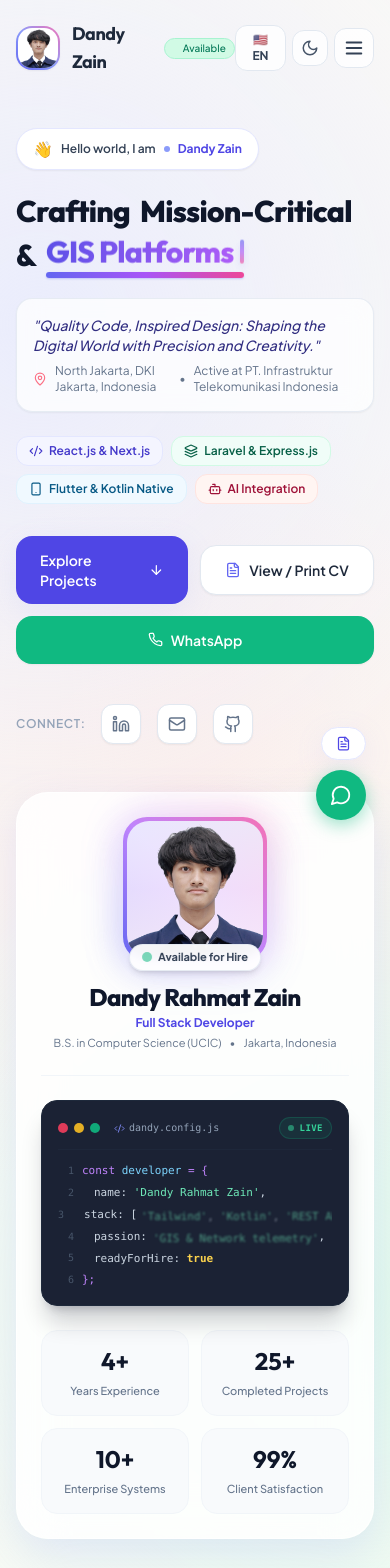
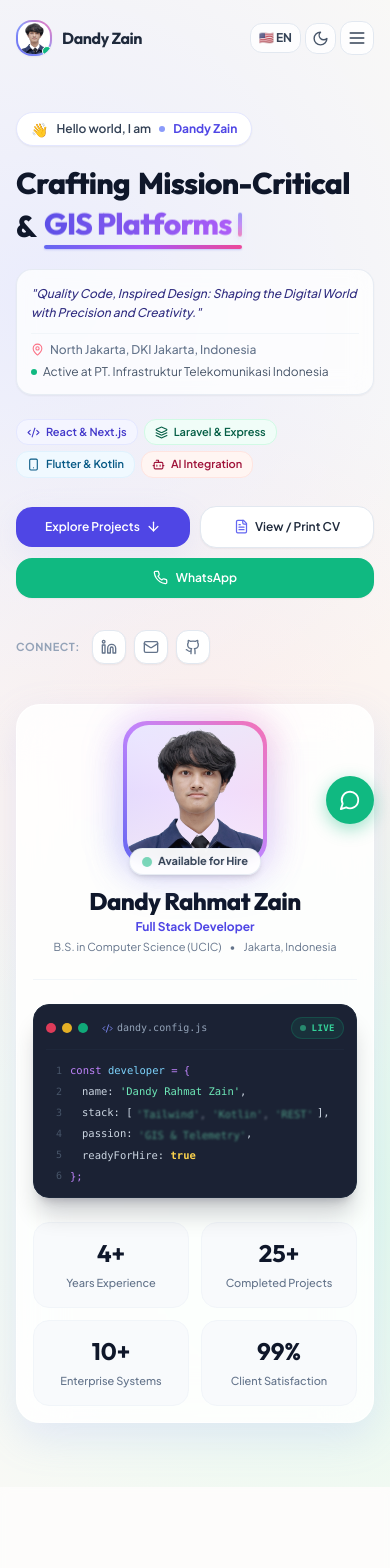
Before and after one commit to dandyzain/dandy-portfolio, a React (Vite) app: page / in a window 390 px wide. Shown: the top 1568 px of the page. Built offline with nearby package versions, Linux system fonts and the light colour scheme.

Commit message:
fix(mobile): optimize layout, card padding, typography, and modals for mobile devices

```diff
--- a/src/App.jsx
+++ b/src/App.jsx
@@ -57,18 +57,20 @@ function PortfolioContent() {
       <Footer />
 
       {/* Floating Action Quick Access (Bottom Right) with Spring Motion */}
-      <div className="fixed bottom-6 right-6 z-40 flex flex-col items-end gap-2.5 no-print">
+      <div className="fixed bottom-5 right-4 sm:bottom-6 sm:right-6 z-40 flex flex-col items-end gap-2.5 no-print">
+        {/* Desktop-only CV quick action button (hidden on mobile to prevent blocking card content) */}
         <motion.button
           whileHover={{ scale: 1.08, x: -3 }}
           whileTap={{ scale: 0.95 }}
           onClick={() => setIsCVModalOpen(true)}
-          className="flex items-center gap-2 px-3.5 py-2 rounded-full bg-white dark:bg-slate-800 text-indigo-700 dark:text-indigo-300 font-bold text-xs shadow-pastel-md border border-pastel-lavender dark:border-slate-700 transition-shadow"
+          className="hidden sm:flex items-center gap-2 px-3.5 py-2 rounded-full bg-white dark:bg-slate-800 text-indigo-700 dark:text-indigo-300 font-bold text-xs shadow-pastel-md border border-pastel-lavender dark:border-slate-700 transition-shadow"
           title={language === 'en' ? 'View Complete CV' : 'Lihat CV Lengkap'}
         >
           <FileText size={15} className="text-indigo-600" />
-          <span className="hidden sm:inline">{language === 'en' ? 'CV Document' : 'CV Dokumen'}</span>
+          <span>{language === 'en' ? 'CV Document' : 'CV Dokumen'}</span>
         </motion.button>
 
+        {/* WhatsApp Floating Button */}
         <motion.a
           whileHover={{ scale: 1.12, rotate: 6 }}
           whileTap={{ scale: 0.92 }}
@@ -83,7 +85,7 @@ function PortfolioContent() {
           href={`https://wa.me/${portfolioData.personal.rawPhone}?text=Halo%20Dandy,%20saya%20melihat%20portfolio%20web%20Anda.`}
           target="_blank"
           rel="noopener noreferrer"
-          className="flex items-center gap-2 p-3.5 rounded-full bg-emerald-500 text-white shadow-pastel-md"
+          className="flex items-center justify-center w-12 h-12 sm:w-14 sm:h-14 rounded-full bg-emerald-500 text-white shadow-pastel-md"
           title="Chat WhatsApp"
         >
           <MessageCircle size={22} />
--- a/src/components/Hero.jsx
+++ b/src/components/Hero.jsx
@@ -73,15 +73,15 @@ export default function Hero({ onOpenCVModal }) {
       passion: language === 'id' ? "'Aplikasi performa tinggi'" : "'High-performance apps'",
     },
     {
-      stack: ["'Next.js'", "'Express.js'", "'Vue.js'"],
+      stack: ["'Next.js'", "'Express'", "'Vue'"],
       passion: language === 'id' ? "'Sistem misi-kritis'" : "'Mission-critical systems'",
     },
     {
-      stack: ["'Tailwind'", "'Kotlin'", "'REST APIs'"],
-      passion: language === 'id' ? "'Platform GIS & Telemetri'" : "'GIS & Network telemetry'",
+      stack: ["'Tailwind'", "'Kotlin'", "'REST'"],
+      passion: language === 'id' ? "'Platform GIS & Telemetri'" : "'GIS & Telemetry'",
     },
     {
-      stack: ["'Docker'", "'Node.js'", "'PostgreSQL'"],
+      stack: ["'Docker'", "'Node.js'", "'Postgres'"],
       passion: language === 'id' ? "'Arsitektur scalable'" : "'Clean, scalable code'",
     },
   ];
@@ -114,9 +114,9 @@ export default function Hero({ onOpenCVModal }) {
   };
 
   return (
-    <section id="hero" className="relative pt-32 pb-20 md:pt-40 md:pb-28 overflow-hidden bg-pastel-radial">
+    <section id="hero" className="relative pt-28 pb-16 md:pt-40 md:pb-28 overflow-hidden bg-pastel-radial">
       <div className="max-w-7xl mx-auto px-4 sm:px-6 lg:px-8">
-        <div className="grid grid-cols-1 lg:grid-cols-12 gap-12 lg:gap-8 items-center">
+        <div className="grid grid-cols-1 lg:grid-cols-12 gap-10 lg:gap-8 items-center">
 
           {/* Left Column: Intro & Headline with Stagger Animation */}
           <motion.div
@@ -130,12 +130,12 @@ export default function Hero({ onOpenCVModal }) {
             <motion.div
               variants={itemVariants}
               whileHover={{ scale: 1.05 }}
-              className="inline-flex items-center gap-2 px-4 py-2 rounded-full bg-white dark:bg-slate-800 shadow-sm border border-pastel-lavender dark:border-slate-700 text-xs font-semibold text-slate-700 dark:text-slate-200 mb-6 cursor-default"
+              className="inline-flex items-center gap-2 px-3.5 sm:px-4 py-1.5 sm:py-2 rounded-full bg-white dark:bg-slate-800 shadow-sm border border-pastel-lavender dark:border-slate-700 text-xs font-semibold text-slate-700 dark:text-slate-200 mb-5 cursor-default"
             >
               <motion.span
                 animate={{ rotate: [0, 20, -10, 20, 0] }}
                 transition={{ duration: 1.8, repeat: Infinity, repeatDelay: 3 }}
-                className="text-base inline-block origin-bottom-right"
+                className="text-sm sm:text-base inline-block origin-bottom-right"
               >
                 👋
               </motion.span>
@@ -144,12 +144,12 @@ export default function Hero({ onOpenCVModal }) {
               <span className="text-indigo-600 dark:text-indigo-400 font-bold">Dandy Zain</span>
             </motion.div>
 
-            {/* Animated Headline: 2 clean intentional lines that never break awkwardly */}
+            {/* Animated Headline: Clean intentional lines */}
             <motion.h1
               variants={itemVariants}
-              className="font-display font-extrabold text-3xl sm:text-4xl lg:text-5xl xl:text-[3.4rem] text-slate-900 dark:text-white leading-[1.16] tracking-tight mb-5"
+              className="font-display font-extrabold text-3xl sm:text-4xl lg:text-5xl xl:text-[3.4rem] text-slate-900 dark:text-white leading-[1.18] sm:leading-[1.16] tracking-tight mb-5"
             >
-              {/* Line 1: Primary Action (Crafting Mission-Critical) */}
+              {/* Line 1: Primary Action */}
               <span className="block mb-1 sm:mb-1.5">
                 {t.headlineStart.split(' ').map((word, wIdx) => (
                   <motion.span
@@ -167,7 +167,7 @@ export default function Hero({ onOpenCVModal }) {
                       scale: 1.05,
                       transition: { type: "spring", stiffness: 400, damping: 10 }
                     }}
-                    className="inline-block mr-2.5 cursor-default hover:text-indigo-600 dark:hover:text-indigo-400 transition-colors"
+                    className="inline-block mr-2 sm:mr-2.5 cursor-default hover:text-indigo-600 dark:hover:text-indigo-400 transition-colors"
                   >
                     {word}
                   </motion.span>
@@ -175,7 +175,7 @@ export default function Hero({ onOpenCVModal }) {
               </span>
 
               {/* Line 2: Ampersand + Short Dynamic Rotating Words */}
-              <span className="inline-flex items-center flex-nowrap gap-x-2.5">
+              <span className="inline-flex items-center flex-nowrap gap-x-2 sm:gap-x-2.5">
                 <motion.span
                   initial={{ y: 20, opacity: 0 }}
                   animate={{ y: 0, opacity: 1 }}
@@ -235,77 +235,82 @@ export default function Hero({ onOpenCVModal }) {
                       duration: 0.85,
                       ease: [0.16, 1, 0.3, 1]
                     }}
-                    className="block h-1.5 sm:h-2 mt-1 rounded-full bg-gradient-to-r from-indigo-500 via-purple-500 to-pink-500 origin-left shadow-sm shadow-indigo-500/30"
+                    className="block h-1 sm:h-1.5 mt-1 rounded-full bg-gradient-to-r from-indigo-500 via-purple-500 to-pink-500 origin-left shadow-sm shadow-indigo-500/30"
                   />
                 </span>
               </span>
             </motion.h1>
 
-            {/* LinkedIn Tagline & Subtitle */}
+            {/* LinkedIn Tagline & Subtitle Box */}
             <motion.div
               variants={itemVariants}
               whileHover={{ y: -2 }}
-              className="p-4 rounded-2xl bg-white/75 dark:bg-slate-800/75 border border-slate-200/80 dark:border-slate-700/80 backdrop-blur-md shadow-sm mb-6 w-full"
+              className="p-3.5 sm:p-4 rounded-2xl bg-white/75 dark:bg-slate-800/75 border border-slate-200/80 dark:border-slate-700/80 backdrop-blur-md shadow-sm mb-6 w-full"
             >
-              <p className="text-sm sm:text-base italic text-indigo-900 dark:text-indigo-200 font-medium">
+              <p className="text-xs sm:text-sm md:text-base italic text-indigo-900 dark:text-indigo-200 font-medium leading-relaxed">
                 "{personal.tagline}"
               </p>
-              <div className="mt-2 flex items-center gap-2 text-xs text-slate-500 dark:text-slate-400">
-                <MapPin size={14} className="text-rose-400 shrink-0" />
+              <div className="mt-2.5 pt-2 border-t border-slate-100 dark:border-slate-700/60 flex flex-col sm:flex-row sm:items-center gap-1.5 sm:gap-3 text-xs text-slate-500 dark:text-slate-400">
+                <span className="flex items-center gap-1.5 font-medium">
+                  <MapPin size={13} className="text-rose-400 shrink-0" />
                   <span>{personal.location[language]}</span>
-                <span>•</span>
+                </span>
+                <span className="hidden sm:inline text-slate-300 dark:text-slate-600">•</span>
+                <span className="flex items-center gap-1.5 text-slate-600 dark:text-slate-300">
+                  <span className="w-1.5 h-1.5 rounded-full bg-emerald-500 shrink-0" />
                   <span>{t.activeAt}</span>
+                </span>
               </div>
             </motion.div>
 
             {/* Dynamic Skills Pills Stack */}
-            <motion.div variants={itemVariants} className="flex flex-wrap gap-2 mb-8">
+            <motion.div variants={itemVariants} className="flex flex-wrap gap-1.5 sm:gap-2 mb-7">
               {[
-                { icon: <Code2 size={14} />, text: "React.js & Next.js", bg: "bg-pastel-lavender-light dark:bg-indigo-950/60 text-indigo-700 dark:text-indigo-300 border-pastel-lavender dark:border-indigo-800" },
-                { icon: <Layers size={14} />, text: "Laravel & Express.js", bg: "bg-pastel-mint-light dark:bg-emerald-950/60 text-emerald-800 dark:text-emerald-300 border-pastel-mint dark:border-emerald-800" },
-                { icon: <Smartphone size={14} />, text: "Flutter & Kotlin Native", bg: "bg-pastel-sky-light dark:bg-sky-950/60 text-sky-800 dark:text-sky-300 border-pastel-sky dark:border-sky-800" },
-                { icon: <Bot size={14} />, text: "AI Integration", bg: "bg-pastel-peach-light dark:bg-rose-950/60 text-rose-800 dark:text-rose-300 border-pastel-peach dark:border-rose-800" },
+                { icon: <Code2 size={13} />, text: "React & Next.js", bg: "bg-pastel-lavender-light dark:bg-indigo-950/60 text-indigo-700 dark:text-indigo-300 border-pastel-lavender dark:border-indigo-800" },
+                { icon: <Layers size={13} />, text: "Laravel & Express", bg: "bg-pastel-mint-light dark:bg-emerald-950/60 text-emerald-800 dark:text-emerald-300 border-pastel-mint dark:border-emerald-800" },
+                { icon: <Smartphone size={13} />, text: "Flutter & Kotlin", bg: "bg-pastel-sky-light dark:bg-sky-950/60 text-sky-800 dark:text-sky-300 border-pastel-sky dark:border-sky-800" },
+                { icon: <Bot size={13} />, text: "AI Integration", bg: "bg-pastel-peach-light dark:bg-rose-950/60 text-rose-800 dark:text-rose-300 border-pastel-peach dark:border-rose-800" },
               ].map((pill, idx) => (
                 <motion.span
                   key={idx}
-                  whileHover={{ scale: 1.08, y: -2 }}
-                  whileTap={{ scale: 0.95 }}
-                  className={`inline-flex items-center gap-1.5 px-3 py-1.5 rounded-xl text-xs font-semibold border shadow-xs cursor-default ${pill.bg}`}
+                  whileHover={{ scale: 1.06, y: -2 }}
+                  whileTap={{ scale: 0.96 }}
+                  className={`inline-flex items-center gap-1.5 px-2.5 sm:px-3 py-1 sm:py-1.5 rounded-xl text-[11px] sm:text-xs font-semibold border shadow-xs cursor-default ${pill.bg}`}
                 >
                   {pill.icon} {pill.text}
                 </motion.span>
               ))}
             </motion.div>
 
-            {/* Action Buttons */}
-            <motion.div variants={itemVariants} className="flex flex-wrap items-center gap-3 mb-10 w-full sm:w-auto">
+            {/* Action Buttons: Responsive 2-Col Grid on Mobile + Full-Width WhatsApp */}
+            <motion.div variants={itemVariants} className="grid grid-cols-2 sm:flex sm:flex-wrap items-center gap-2.5 sm:gap-3 mb-8 w-full sm:w-auto">
               <motion.a
-                whileHover={{ scale: 1.05, y: -2 }}
-                whileTap={{ scale: 0.95 }}
+                whileHover={{ scale: 1.04, y: -2 }}
+                whileTap={{ scale: 0.96 }}
                 href="#projects"
-                className="flex-1 sm:flex-initial inline-flex items-center justify-center gap-2 px-6 py-3.5 rounded-2xl bg-indigo-600 hover:bg-indigo-700 text-white font-semibold text-sm shadow-pastel-md hover:shadow-pastel-lg transition-all duration-200"
+                className="col-span-1 inline-flex items-center justify-center gap-1.5 sm:gap-2 px-3 sm:px-6 py-3 sm:py-3.5 rounded-2xl bg-indigo-600 hover:bg-indigo-700 text-white font-semibold text-xs sm:text-sm shadow-pastel-md hover:shadow-pastel-lg transition-all duration-200 text-center"
               >
                 <span>{t.exploreProjects}</span>
-                <ArrowDown size={16} />
+                <ArrowDown size={15} />
               </motion.a>
 
               <motion.button
-                whileHover={{ scale: 1.05, y: -2 }}
-                whileTap={{ scale: 0.95 }}
+                whileHover={{ scale: 1.04, y: -2 }}
+                whileTap={{ scale: 0.96 }}
                 onClick={onOpenCVModal}
-                className="flex-1 sm:flex-initial inline-flex items-center justify-center gap-2 px-6 py-3.5 rounded-2xl bg-white dark:bg-slate-800 hover:bg-slate-50 dark:hover:bg-slate-700 text-slate-800 dark:text-white font-semibold text-sm border border-slate-200 dark:border-slate-700 shadow-sm transition-all duration-200"
+                className="col-span-1 inline-flex items-center justify-center gap-1.5 sm:gap-2 px-3 sm:px-6 py-3 sm:py-3.5 rounded-2xl bg-white dark:bg-slate-800 hover:bg-slate-50 dark:hover:bg-slate-700 text-slate-800 dark:text-white font-semibold text-xs sm:text-sm border border-slate-200 dark:border-slate-700 shadow-sm transition-all duration-200 text-center"
               >
-                <FileText size={16} className="text-indigo-500" />
+                <FileText size={15} className="text-indigo-500 shrink-0" />
                 <span>{t.viewCV}</span>
               </motion.button>
 
               <motion.a
-                whileHover={{ scale: 1.05, y: -2 }}
-                whileTap={{ scale: 0.95 }}
+                whileHover={{ scale: 1.04, y: -2 }}
+                whileTap={{ scale: 0.96 }}
                 href={`https://wa.me/${personal.rawPhone}?text=Halo%20Dandy,%20saya%20tertarik%20bekerja%20sama%20dengan%20Anda.`}
                 target="_blank"
                 rel="noopener noreferrer"
-                className="flex-1 sm:flex-initial inline-flex items-center justify-center gap-2 px-5 py-3.5 rounded-2xl bg-emerald-500 hover:bg-emerald-600 text-white font-semibold text-sm shadow-sm transition-all duration-200"
+                className="col-span-2 sm:col-auto inline-flex items-center justify-center gap-2 px-4 sm:px-5 py-3 sm:py-3.5 rounded-2xl bg-emerald-500 hover:bg-emerald-600 text-white font-semibold text-xs sm:text-sm shadow-sm transition-all duration-200 text-center"
               >
                 <Phone size={15} />
                 <span>{t.whatsapp}</span>
@@ -313,14 +318,15 @@ export default function Hero({ onOpenCVModal }) {
             </motion.div>
 
             {/* Social & Contact Bar */}
-            <motion.div variants={itemVariants} className="flex items-center gap-4 text-slate-500 dark:text-slate-400">
-              <span className="text-xs font-semibold uppercase tracking-wider text-slate-400 dark:text-slate-500">
+            <motion.div variants={itemVariants} className="flex flex-wrap items-center gap-3 text-slate-500 dark:text-slate-400">
+              <span className="text-[11px] sm:text-xs font-bold uppercase tracking-wider text-slate-400 dark:text-slate-500">
                 {t.connected}
               </span>
+              <div className="flex items-center gap-2">
                 {[
-                { href: personal.linkedin, icon: <Linkedin size={18} />, title: "LinkedIn Profile" },
-                { href: `mailto:${personal.email}`, icon: <Mail size={18} />, title: "Send Email" },
-                { href: "https://github.com/dandyzain", icon: <Github size={18} />, title: "GitHub" },
+                  { href: personal.linkedin, icon: <Linkedin size={16} />, title: "LinkedIn Profile" },
+                  { href: `mailto:${personal.email}`, icon: <Mail size={16} />, title: "Send Email" },
+                  { href: "https://github.com/dandyzain", icon: <Github size={16} />, title: "GitHub" },
                 ].map((s, idx) => (
                   <motion.a
                     key={idx}
@@ -329,12 +335,13 @@ export default function Hero({ onOpenCVModal }) {
                     href={s.href}
                     target="_blank"
                     rel="noopener noreferrer"
-                  className="p-2.5 rounded-xl bg-white dark:bg-slate-800 hover:bg-indigo-50 dark:hover:bg-indigo-950/60 hover:text-indigo-600 dark:hover:text-indigo-400 border border-slate-200 dark:border-slate-700 transition-colors shadow-sm"
+                    className="p-2 sm:p-2.5 rounded-xl bg-white dark:bg-slate-800 hover:bg-indigo-50 dark:hover:bg-indigo-950/60 hover:text-indigo-600 dark:hover:text-indigo-400 border border-slate-200 dark:border-slate-700 transition-colors shadow-sm"
                     title={s.title}
                   >
                     {s.icon}
                   </motion.a>
                 ))}
+              </div>
             </motion.div>
 
           </motion.div>
@@ -351,7 +358,7 @@ export default function Hero({ onOpenCVModal }) {
             <motion.div
               whileHover={{ y: -6, rotateY: 3, rotateX: -2 }}
               transition={{ type: "spring", stiffness: 200, damping: 15 }}
-              className="relative w-full max-w-[460px] p-6 sm:p-8 rounded-4xl bg-white/85 dark:bg-slate-800/85 border border-white/80 dark:border-slate-700/80 shadow-pastel-lg backdrop-blur-xl"
+              className="relative w-full max-w-[460px] p-4 sm:p-8 rounded-3xl sm:rounded-4xl bg-white/85 dark:bg-slate-800/85 border border-white/80 dark:border-slate-700/80 shadow-pastel-lg backdrop-blur-xl"
             >
 
               {/* Profile Card Header with Large Featured Portrait */}
@@ -400,7 +407,7 @@ export default function Hero({ onOpenCVModal }) {
               <motion.div
                 whileHover={{ y: -2 }}
                 transition={{ type: "spring", stiffness: 300, damping: 20 }}
-                className="rounded-2xl bg-slate-900/95 dark:bg-slate-950 p-4 text-xs font-mono text-slate-300 shadow-xl shadow-slate-950/20 mb-6 border border-slate-800 relative overflow-hidden group"
+                className="rounded-2xl bg-slate-900/95 dark:bg-slate-950 p-3 sm:p-4 text-xs font-mono text-slate-300 shadow-xl shadow-slate-950/20 mb-6 border border-slate-800 relative overflow-hidden group"
               >
                 {/* Subtle ambient gradient highlight border */}
                 <div className="absolute inset-x-0 -top-px h-px bg-gradient-to-r from-transparent via-indigo-500/50 to-transparent" />
@@ -423,7 +430,7 @@ export default function Hero({ onOpenCVModal }) {
                 </div>
 
                 {/* Code Content with Line Numbers & Animations */}
-                <div className="space-y-1 text-[11px] sm:text-xs font-mono leading-relaxed overflow-x-auto">
+                <div className="space-y-1 text-[10.5px] sm:text-xs font-mono leading-relaxed overflow-x-auto scrollbar-none">
                   {/* Line 1 */}
                   <div className="flex items-center">
                     <span className="text-slate-600 select-none w-4 text-right mr-2 text-[10px]">1</span>
--- a/src/components/Navbar.jsx
+++ b/src/components/Navbar.jsx
@@ -71,11 +71,11 @@ export default function Navbar({ darkMode, setDarkMode, onOpenCVModal }) {
         <div className="flex items-center justify-between">
 
           {/* Brand Logo */}
-          <a href="#" className="flex items-center gap-3 group">
+          <a href="#" className="flex items-center gap-2.5 sm:gap-3 group min-w-0">
             <motion.div
               whileHover={{ rotate: 8, scale: 1.08 }}
               whileTap={{ scale: 0.95 }}
-              className="w-11 h-11 rounded-2xl bg-gradient-to-tr from-indigo-500 via-pastel-lavender-accent to-pink-400 p-0.5 shadow-sm overflow-hidden flex items-center justify-center shrink-0"
+              className="relative w-9 h-9 sm:w-11 sm:h-11 rounded-2xl bg-gradient-to-tr from-indigo-500 via-pastel-lavender-accent to-pink-400 p-0.5 shadow-sm overflow-hidden flex items-center justify-center shrink-0"
             >
               <div className="w-full h-full rounded-[14px] overflow-hidden bg-white dark:bg-slate-800 flex items-center justify-center">
                 <img
@@ -84,18 +84,19 @@ export default function Navbar({ darkMode, setDarkMode, onOpenCVModal }) {
                   className="w-full h-full object-cover object-top"
                 />
               </div>
+              <span className="absolute bottom-0 right-0 w-2.5 h-2.5 rounded-full bg-emerald-500 border border-white dark:border-slate-800 sm:hidden" />
             </motion.div>
-            <div>
+            <div className="min-w-0">
               <div className="flex items-center gap-2">
-                <span className="font-display font-bold text-lg text-slate-800 dark:text-white tracking-tight">
+                <span className="font-display font-bold text-base sm:text-lg text-slate-800 dark:text-white tracking-tight whitespace-nowrap">
                   {portfolioData.personal.preferredName}
                 </span>
-                <span className="inline-flex items-center gap-1 px-2 py-0.5 rounded-full text-[10px] font-medium bg-emerald-100 text-emerald-700 dark:bg-emerald-950 dark:text-emerald-300 border border-emerald-200 dark:border-emerald-800">
+                <span className="hidden sm:inline-flex items-center gap-1 px-2 py-0.5 rounded-full text-[10px] font-medium bg-emerald-100 text-emerald-700 dark:bg-emerald-950 dark:text-emerald-300 border border-emerald-200 dark:border-emerald-800">
                   <span className="w-1.5 h-1.5 rounded-full bg-emerald-500 animate-ping" />
                   {t.available}
                 </span>
               </div>
-              <p className="text-xs text-slate-500 dark:text-slate-400 hidden sm:block">
+              <p className="text-xs text-slate-500 dark:text-slate-400 hidden sm:block truncate">
                 Full Stack Developer
               </p>
             </div>
@@ -178,30 +179,31 @@ export default function Navbar({ darkMode, setDarkMode, onOpenCVModal }) {
             </motion.a>
           </div>
 
-          {/* Mobile Actions Hamburger */}
-          <div className="flex items-center gap-1.5 md:hidden">
+          {/* Mobile Actions */}
+          <div className="flex items-center gap-1 sm:gap-1.5 md:hidden shrink-0">
             <motion.button
               whileTap={{ scale: 0.9 }}
               onClick={toggleLanguage}
-              className="px-2.5 py-1.5 rounded-xl bg-white/80 dark:bg-slate-800 text-slate-700 dark:text-slate-200 border border-slate-200 dark:border-slate-700 text-xs font-bold"
+              className="px-2 py-1.5 rounded-xl bg-white/80 dark:bg-slate-800 text-slate-700 dark:text-slate-200 border border-slate-200 dark:border-slate-700 text-xs font-bold"
+              aria-label="Switch Language"
             >
               {language === 'en' ? '🇺🇸 EN' : '🇮🇩 ID'}
             </motion.button>
             <motion.button
               whileTap={{ scale: 0.9 }}
               onClick={() => setDarkMode(!darkMode)}
-              className="p-2 rounded-xl bg-white/80 dark:bg-slate-800 text-slate-600 dark:text-yellow-400 border border-slate-200 dark:border-slate-700"
+              className="p-1.5 sm:p-2 rounded-xl bg-white/80 dark:bg-slate-800 text-slate-600 dark:text-yellow-400 border border-slate-200 dark:border-slate-700"
               aria-label="Toggle Dark Mode"
             >
-              {darkMode ? <Sun size={18} /> : <Moon size={18} />}
+              {darkMode ? <Sun size={17} /> : <Moon size={17} />}
             </motion.button>
             <motion.button
               whileTap={{ scale: 0.9 }}
               onClick={() => setMobileMenuOpen(!mobileMenuOpen)}
-              className="p-2 rounded-xl bg-white/80 dark:bg-slate-800 text-slate-700 dark:text-slate-200 border border-slate-200 dark:border-slate-700"
+              className="p-1.5 sm:p-2 rounded-xl bg-white/80 dark:bg-slate-800 text-slate-700 dark:text-slate-200 border border-slate-200 dark:border-slate-700"
               aria-label="Toggle Menu"
             >
-              {mobileMenuOpen ? <X size={22} /> : <Menu size={22} />}
+              {mobileMenuOpen ? <X size={20} /> : <Menu size={20} />}
             </motion.button>
           </div>
 
--- a/src/components/Skills.jsx
+++ b/src/components/Skills.jsx
@@ -118,7 +118,7 @@ export default function Skills() {
         </div>
 
         {/* Skills Cards Grid with Stagger & Animated Progress Bars */}
-        <div className="grid grid-cols-1 md:grid-cols-2 gap-8">
+        <div className="grid grid-cols-1 md:grid-cols-2 gap-5 sm:gap-8">
           <AnimatePresence mode="popLayout">
             {filteredGroups.map((group, gIdx) => (
               <motion.div
@@ -129,7 +129,7 @@ export default function Skills() {
                 exit={{ opacity: 0, scale: 0.95, y: 15 }}
                 transition={{ duration: 0.4, delay: gIdx * 0.08 }}
                 whileHover={{ y: -4 }}
-                className="p-8 rounded-4xl bg-white dark:bg-slate-800 border border-slate-200/80 dark:border-slate-700/80 shadow-pastel-sm hover:shadow-pastel-md transition-shadow"
+                className="p-5 sm:p-8 rounded-3xl sm:rounded-4xl bg-white dark:bg-slate-800 border border-slate-200/80 dark:border-slate-700/80 shadow-pastel-sm hover:shadow-pastel-md transition-shadow"
               >
                 <div className="flex items-center justify-between mb-4">
                   <h3 className="font-display font-bold text-xl text-slate-900 dark:text-white">
```
Also changed, not shown: src/components/About.jsx (+19 -19 lines), src/components/Contact.jsx (+5 -5 lines), src/components/Experience.jsx (+10 -10 lines), src/components/PrintableCVModal.jsx (+38 -16 lines), src/components/Projects.jsx (+40 -32 lines). Lines whose indentation alone changed are shown as unchanged.
